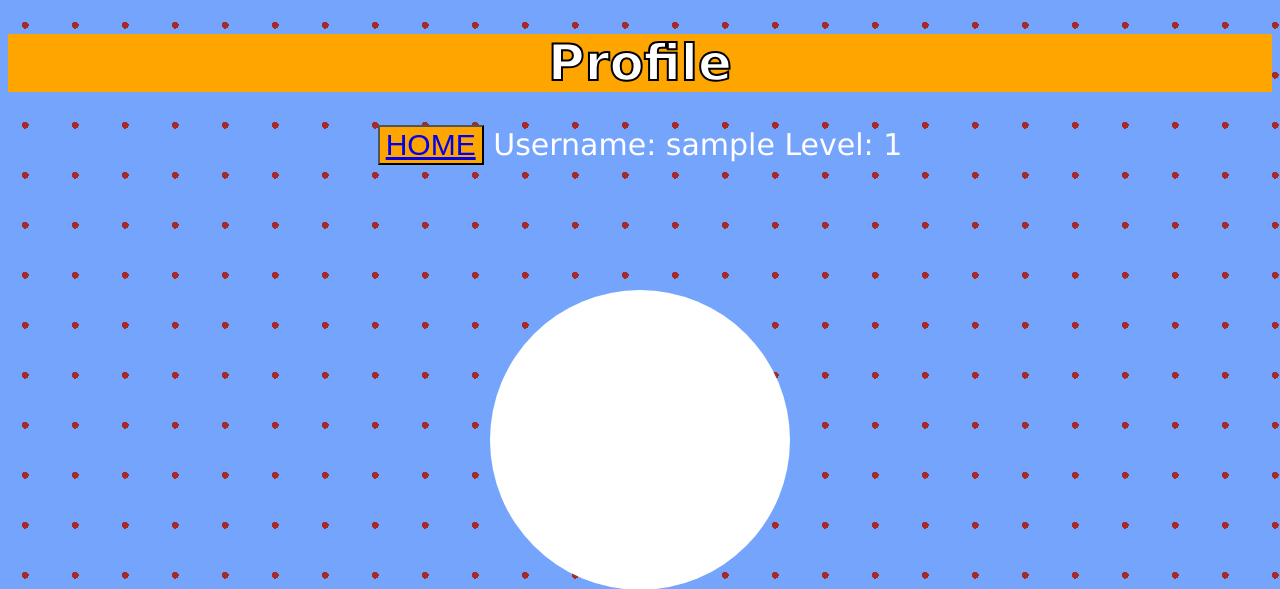
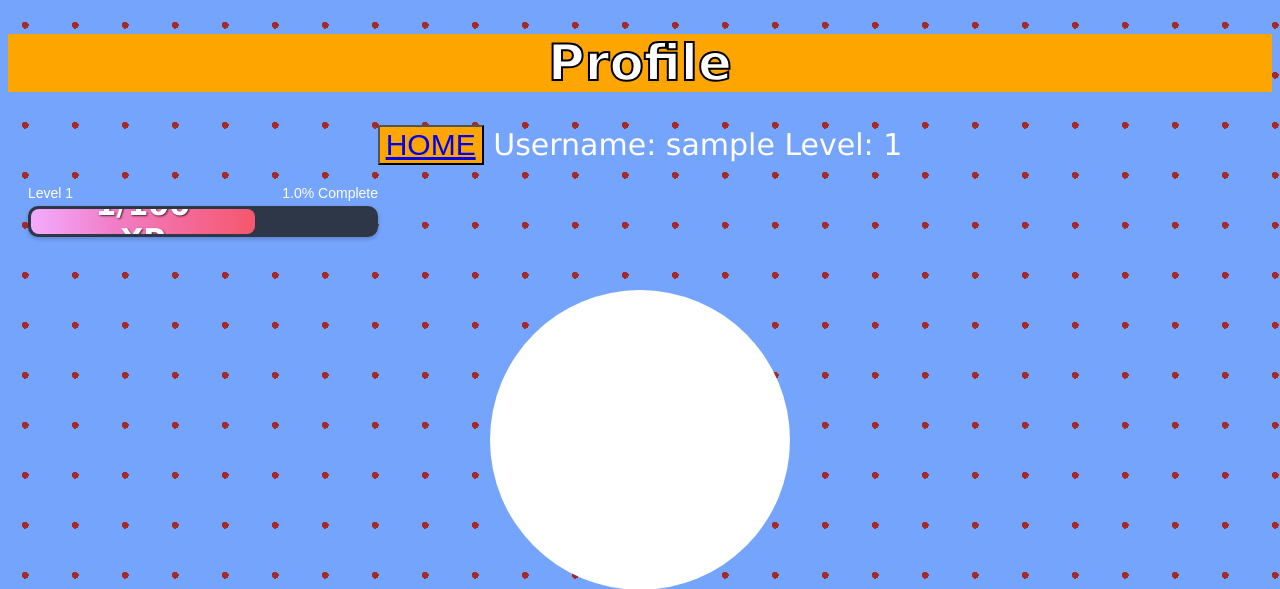
Before and after one commit to Ashley2n/GreenHorns, a Flask app: page /profile in a window 1280 px wide. Shown: the top 589 px of the page. Run offline with Flask 3, Linux system fonts and the light colour scheme; a user stored in the database is signed in; tables that the repository leaves empty hold one stand-in row (values such as "Sample post"); some libraries are stand-ins or nearby versions.

Commit message:
Progress bar

```diff
--- a/app.py
+++ b/app.py
@@ -1,5 +1,6 @@
 import base64
 import os
+import random
 
 import cv2
 import numpy as np
@@ -12,17 +13,16 @@
 from APIs.api_recipes_call import load_more_recipes_with_difficulty, load_difficulties, get_all_recipes, \
     load_more_recipes, load_specific_recipe
 from APIs.api_recipes_call import load_more_recipes
-from application.services import create_user_ser, get_user_by_username_ser, get_user_by_id_ser
+from application.json.xp_calc import calculate_xp
+from application.services import create_user_ser, get_user_by_username_ser, get_user_by_id_ser, update_user_xp_ser
 from client.forms.ImageUploadForm import ImageUploadForm
 from application.services import create_user_ser, get_user_by_username_ser, get_user_by_id_ser, save_user_avatar_ser
 from domain.DTOs import CreateUserDto
 from client.forms.LoginForm import LoginForm
 from client.forms.RegisterForm import RegisterForm
-from helper_functions import decrypt_password, encrypt_password, get_recipe_image
+from helper_functions import decrypt_password, encrypt_password, get_recipe_image, calculate_level
 from image_analyzer import analyze_image, compare_images, buffer_file
 from helper_functions import decrypt_password, encrypt_password, get_json_data_recipe, game_screen_data
-
-
 
 app = Flask(__name__, template_folder='client/templates', static_folder='client/static')
 
@@ -114,7 +114,11 @@
 @app.route('/profile')
 @login_required
 def profile():
-    return render_template('profile/index.html', user=get_user_by_id_ser(current_user.id))
+    calculated_user_xp = calculate_level(total_xp=current_user.xp)
+    return render_template(
+        'profile/index.html',
+                            user=get_user_by_id_ser(current_user.id),
+                            xp_info=calculated_user_xp)
 
 
 @app.route('/compare_images/<int:cuisine_id>', methods=['GET', 'POST'])
@@ -122,6 +126,8 @@
 def upload_page(cuisine_id):
     form = ImageUploadForm()
     file = None
+    xp_gain = None
+    xp_info = None
     results = None
     similarity = None
 
@@ -145,9 +151,33 @@
             file_bytes_compare = buffer_file(file)
             similarity = compare_images(img1=file_bytes_compare, img2_dict=reference_path)
 
+            print(similarity['similarity'])
+
+            # Calculate XP
+            xp_value = calculate_xp(recipe_index=cuisine_id,
+                                    user_time_minutes=random.randint(10, 100),
+                                    image_compare_score=similarity['similarity'])
+            xp_gain = xp_value
+
+            updated_user_xp = update_user_xp_ser(current_user.id, xp_value)
+
+            calculated_user_xp = calculate_level(total_xp=updated_user_xp.xp)
+            xp_info = calculated_user_xp
+
             print("References: ", reference_path)
             print("Results: ", results)
             print("Similarity: ", similarity)
+
+            return render_template(
+                'game/upload.html',
+                form=form,
+                results=results,
+                similarity=similarity,
+                cuisine_id=cuisine_id,
+                recipes_image=get_recipe_image(cuisine_id)['image_url'],
+                user_image = file.filename,
+                xp_gain = xp_gain,
+                xp_info = xp_info)
 
         except Exception as e:
             print(f"Error processing image: {str(e)}")
@@ -159,7 +189,9 @@
                            results=results,
                            similarity=similarity,
                            cuisine_id=cuisine_id,
-                            recipes_image = get_recipe_image(cuisine_id)['image_url'])
+                            recipes_image = get_recipe_image(cuisine_id)['image_url'],
+                            xp_gain = xp_gain,
+                            xp_info = xp_info)
 
 @app.route('/analyze', methods=['POST'])
 @login_required
--- a/application/json/jsonModules.py
+++ b/application/json/jsonModules.py
@@ -1,6 +1,6 @@
 import json
 def json_data(recipe_index,returned_obj):
-    json_file = open('../../APIs/all_recipes.json', "r")
+    json_file = open('APIs/all_recipes.json', "r")
     full_recipe_dict = json.load(json_file)
     try:
         selected_data = full_recipe_dict["recipes"][recipe_index][returned_obj]
--- a/application/services.py
+++ b/application/services.py
@@ -30,3 +30,10 @@
         session=db_session,
         user_id=user_id,
         path=path)
+
+def update_user_xp_ser(user_id, xp_gain):
+    return update_user_xp_repo(
+        session=db_session,
+        user_id=user_id,
+        xp_gain=xp_gain
+    )
--- a/client/templates/profile/index.html
+++ b/client/templates/profile/index.html
@@ -4,6 +4,70 @@
     <meta charset="UTF-8">
     <title>Profile</title>
     <style>
+        .xp-wrapper {
+    width: 350px;
+    margin: 20px;
+}
+
+.xp-header {
+    display: flex;
+    justify-content: space-between;
+    margin-bottom: 5px;
+    font-family: Arial, sans-serif;
+    font-size: 14px;
+}
+
+.xp-container {
+    background-color: #2d3748;
+    border-radius: 10px;
+    padding: 3px;
+    box-shadow: 0 2px 4px rgba(0,0,0,0.2);
+}
+
+.xp-bar {
+    height: 25px;
+    background: linear-gradient(90deg, #f093fb, #f5576c);
+    border-radius: 8px;
+    width: 0; /* Start at 0 */
+    animation: fillBar 2s ease-out forwards;
+    position: relative;
+    overflow: hidden;
+}
+
+.xp-bar::after {
+    content: '';
+    position: absolute;
+    top: 0;
+    left: 0;
+    right: 0;
+    bottom: 0;
+    background: linear-gradient(90deg,
+        transparent 0%,
+        rgba(255,255,255,0.3) 50%,
+        transparent 100%);
+    animation: shine 2s ease-in-out infinite;
+}
+
+@keyframes fillBar {
+    from { width: 0%; }
+    to { width: 65%; }
+}
+
+@keyframes shine {
+    0% { transform: translateX(-100%); }
+    100% { transform: translateX(100%); }
+}
+
+.xp-text {
+    position: absolute;
+    left: 50%;
+    top: 50%;
+    transform: translate(-50%, -50%);
+    font-weight: bold;
+    color: white;
+    text-shadow: 1px 1px 2px rgba(0,0,0,0.7);
+}
+
         h1 {
             text-align: center;
             font-family: Verdana, sans-serif;
@@ -75,7 +139,49 @@
 
     <label>Level: {{ user.level }} </label> <!--Shows the level the user is at-->
 
+    <div class="xp-wrapper">
+        <div class="xp-header">
+            <span>Level {{ xp_info.level }}</span>
+            <span>{{ xp_info.progress }}% Complete</span>
+        </div>
+        <div class="xp-container">
+            <div class="xp-bar" style="width: {{ xp_info.progress }}%">
+                <span class="xp-text">{{ xp_info.current_xp }}/{{ xp_info.xp_needed }} XP</span>
+            </div>
+        </div>
+    </div>
+
+
     <p>Change OR Add avatar inside the circle</p>
+
+<script>
+// Example usage:
+const progressData = {
+    level: {{ xp_info.level }},
+    current_xp: {{ xp_info.current_xp }},
+    xp_needed: {{ xp_info.xp_needed }},
+    progress: {{ xp_info.progress }}
+};
+
+    function updateXPBar(currentXP, maxXP, level) {
+    const percentage = (currentXP / maxXP) * 100;
+
+    // Update the bar width
+    document.querySelector('.xp-bar').style.width = percentage + '%';
+
+    // Update the text
+    document.querySelector('.xp-text').textContent =
+        `${currentXP}/${maxXP} XP`;
+
+    // Update level if needed
+    document.querySelector('.level-badge').textContent = `Lvl ${level}`;
+}
+
+
+
+// Now use your existing function
+updateXPBar(progressData.current_xp, progressData.xp_needed, progressData.level);
+</script>
 
 </body>
 </html>
--- a/helper_functions.py
+++ b/helper_functions.py
@@ -62,3 +62,28 @@
     return {
         'image_url' : get_json_data_recipe(recipe_index, "image"),
     }
+
+
+def calculate_level(total_xp):
+    """Simple level calculation - each level requires 100 more XP than the last"""
+    level = 1
+    xp_needed = 0
+
+    while total_xp >= xp_needed:
+        xp_for_next_level = level * 100  # Level 1: 100, Level 2: 200, Level 3: 300, etc.
+        if total_xp < xp_for_next_level:
+            break
+        total_xp -= xp_for_next_level
+        level += 1
+
+    # After the loop:
+    # - level = current level
+    # - total_xp = XP earned in current level
+    # - xp_for_next_level = XP needed to reach next level
+
+    return {
+        "level": level,
+        "current_xp": total_xp,
+        "xp_needed": level * 100,
+        "progress": (total_xp / (level * 100)) * 100
+    }
--- a/infrastructure/CRUD.py
+++ b/infrastructure/CRUD.py
@@ -28,6 +28,20 @@
         session.rollback()
     return user
 
+def update_user_xp_repo(session, user_id, xp_gain):
+    user = session.query(User).filter_by(id=user_id).first()
+
+    # Ensure xp_gain is a number, not a tuple
+    if isinstance(xp_gain, (tuple, list)):
+        xp_gain = xp_gain[0]  # Take first element if it's a tuple/list
+
+    # Convert to integer to be safe
+    xp_gain = int(xp_gain)
+
+    user.xp +=  xp_gain
+    session.commit()
+    return user
+
 def delete_user_repo(session, user_id):
     user = session.query(User).where(User.id == user_id).first()
     session.delete(user)
```
Also changed, not shown: application/json/xp_calc.py (+6 -3 lines), client/templates/game/upload.html (+127 -5 lines).
